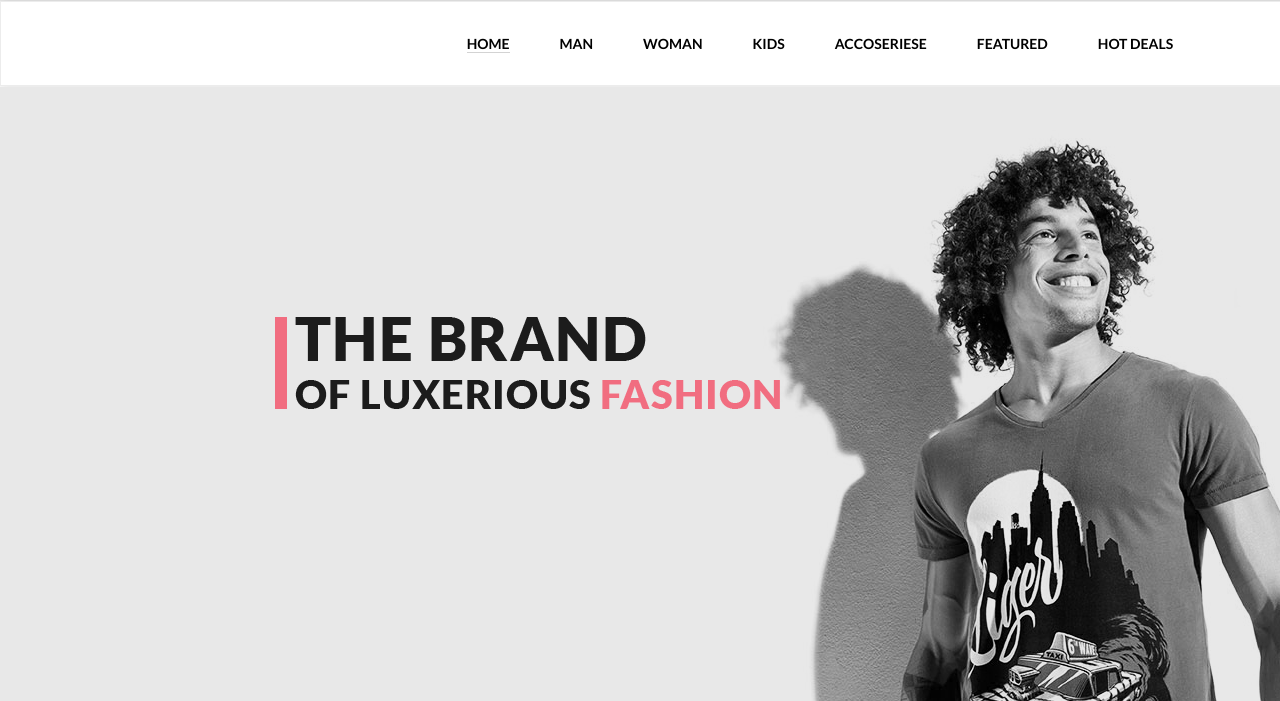
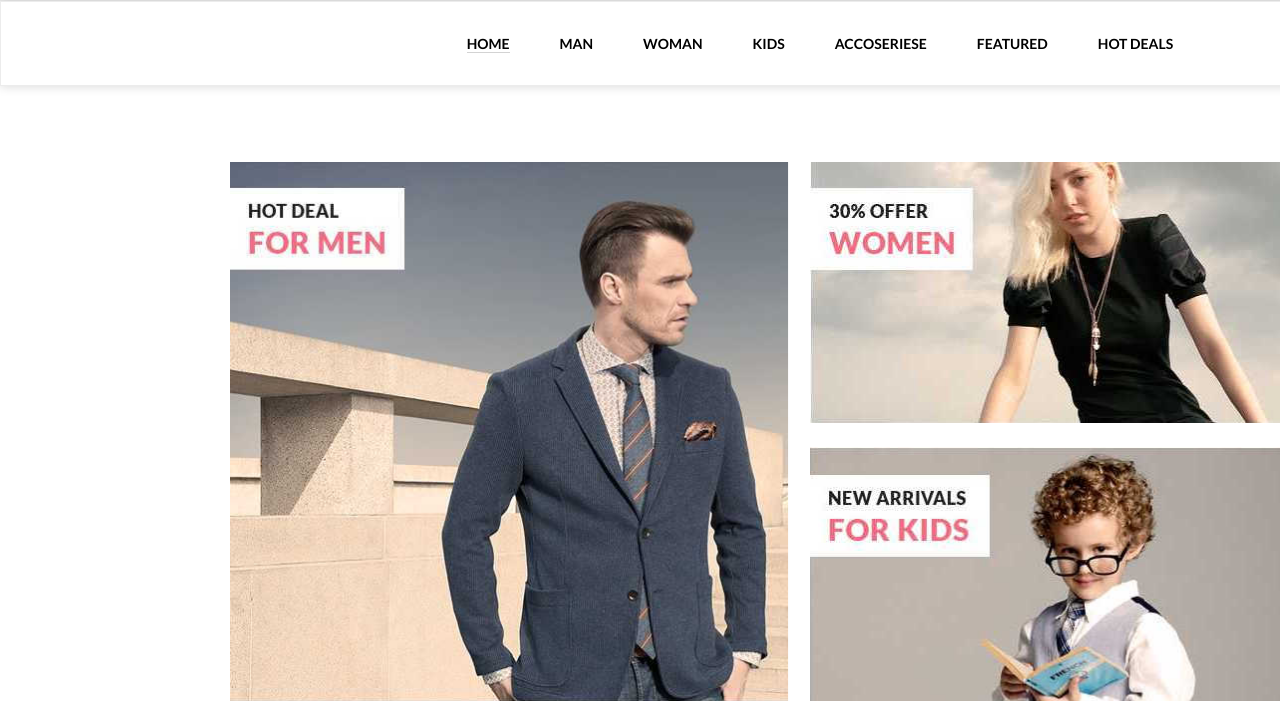
Before and after one commit to Axeman77/shop, a plain HTML site: page index.html in a window 1280 px wide. Shown: the part 99-800 px from the top of the page. Drawn offline with Linux system fonts and the light colour scheme; files whose address does not match are found by name.

Commit message:
правим код

```diff
--- a/css/main.css
+++ b/css/main.css
@@ -131,6 +131,7 @@ color: lightgray;
     line-height: 32px;
     text-transform: capitalize;
     padding-left: 19px;
+    outline: none;
 }
 
 .contanierlogo__accaunt form select:hover {
@@ -207,8 +208,7 @@ color: lightgray;
 
 .slider_content {
     width: 1600px;
-    height: 675px;
-    background: url(../img/Rectangle%2016%20copy.png) no-repeat 275px 230px, url(../img/text.png) no-repeat 295px 230px, url(../img/Layer%2024.png);
+
 }
 
 
@@ -216,19 +216,38 @@ color: lightgray;
 
 .category_content {
     width: 1141px;
-    height: 823px;
     margin: auto;
-    margin-top: 75px;
-    background: url(../img/Category.png);
+    margin-top: 110px;
+    display: flex;
 }
 
+.category_content__left {
+    width: 560px;
+    display: flex;
+    flex-direction: column;
+    margin-right: 20px;
+}
+
+.category_content__left img:first-child {
+    margin-bottom: 20px;
+}
+
+.category_content__right {
+    width: 560px;
+    display: flex;
+    flex-direction: column;
+}
+
+.category_content__right img:first-child {
+    margin-bottom: 20px;
+}
 
 /*fetured*/
 
 .fetured {
     width: 1141px;
     margin: auto;
-    margin-top: 100px;
+    margin-top: 80px;
 }
 
 .fetured_item1 {
--- a/index.html
+++ b/index.html
@@ -55,6 +55,14 @@
           <div class="slider_content"></div>
         </div>
         <div class="category_content">
+          <div class="category_content__left">
+            <a href="#"><img src="img/Ban1.jpg" width="560px" alt="men"></a>
+            <a href="#"><img src="img/Ban2.jpg"  width="560px" alt="acc"></a>
+        </div>
+          <div class="category_content__right">
+            <a href="#"><img src="img/Ban3.jpg" width="560px" alt="women"></a>
+            <a href="#"><img src="img/Ban4.jpg" width="560px" alt="kids"></a>
+          </div>
         </div>
         <div class="fetured">
           <h1 class="fetured_item1">fetured items</h1>
@@ -97,22 +105,14 @@
               <div class="fetured_product_btn">
                 <a href="#" class="button">Browse All Product</a>
               </div>
-
             </div>
             <div class="feature__banner">
               <a href="#"><img src="img/Feature.png" alt=""></a>
             </div>
-            <!-- fetured_product-->
         </div>
-
-
-
-        <!--container -->
     </div>
-
     <footer>
         <div class="subsribe">
-
         </div>
         <div class="footer__logotext">
             <img src="../iShop/img/Logo%20%20copy.png" alt="logo">
```
Also changed, not shown: img/Ban1.jpg (added), img/Ban2.jpg (added), img/Ban3.jpg (added), img/Ban4.jpg (added), img/Category.jpg (added). Lines whose indentation alone changed are shown as unchanged.
